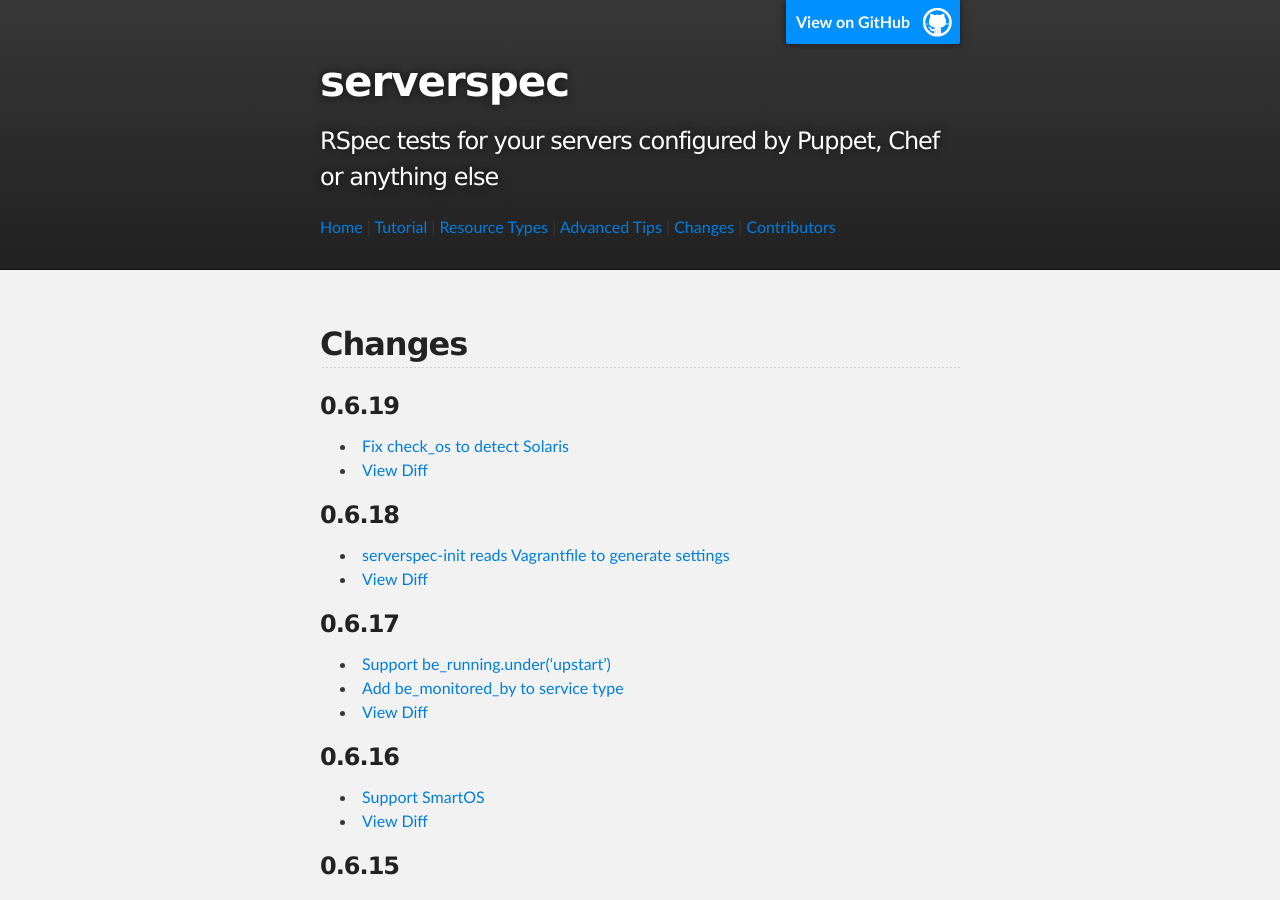
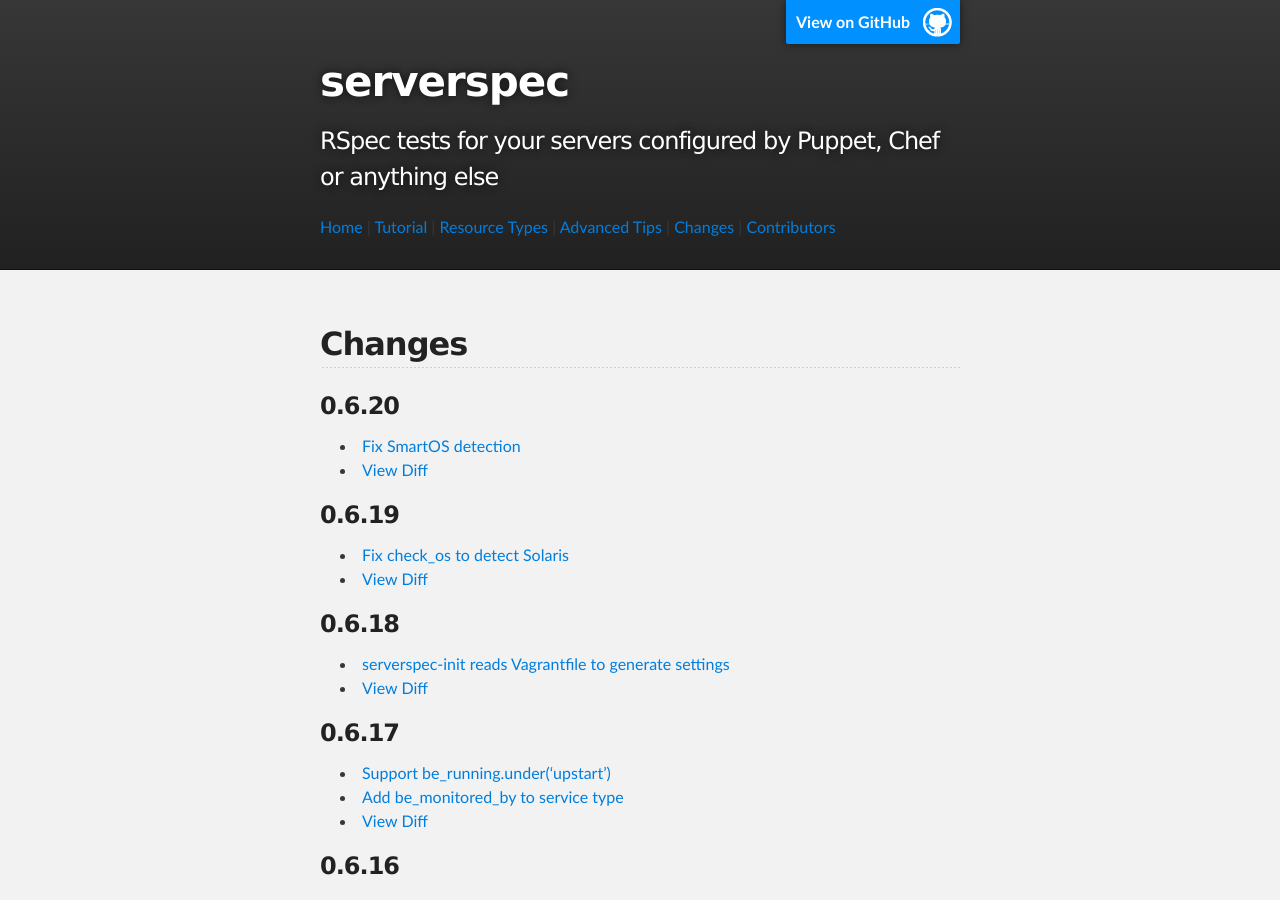
Before and after one commit to serverspec/serverspec.github.io, a Jekyll site: the page built from changes.md, in a window 1280 px wide and 900 px high. Built offline with Jekyll 4.4.1, drawn with Linux system fonts in a browser that asks for light colours; Markdown is read by kramdown in place of the engine named in the settings.

Commit message:
Add changes of v0.6.20

```diff
--- a/changes.md
+++ b/changes.md
@@ -4,6 +4,11 @@ title: Changes
 ---
 
 ## Changes
+
+### 0.6.20
+
+ * [Fix SmartOS detection](https://github.com/serverspec/serverspec/pull/193)
+ * [View Diff](https://github.com/serverspec/serverspec/compare/v0.6.19...v0.6.20)
 
 ### 0.6.19
 
```
